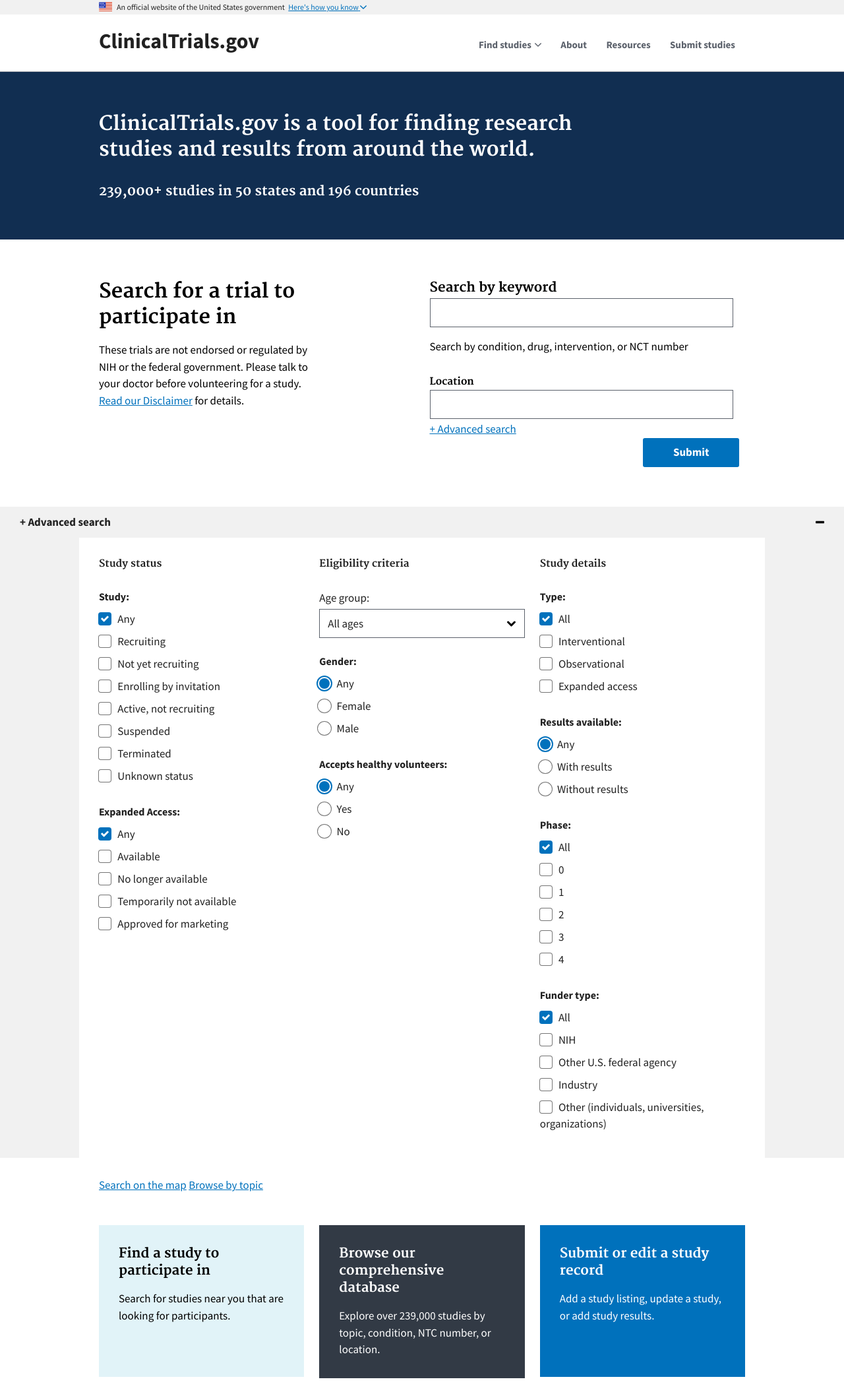
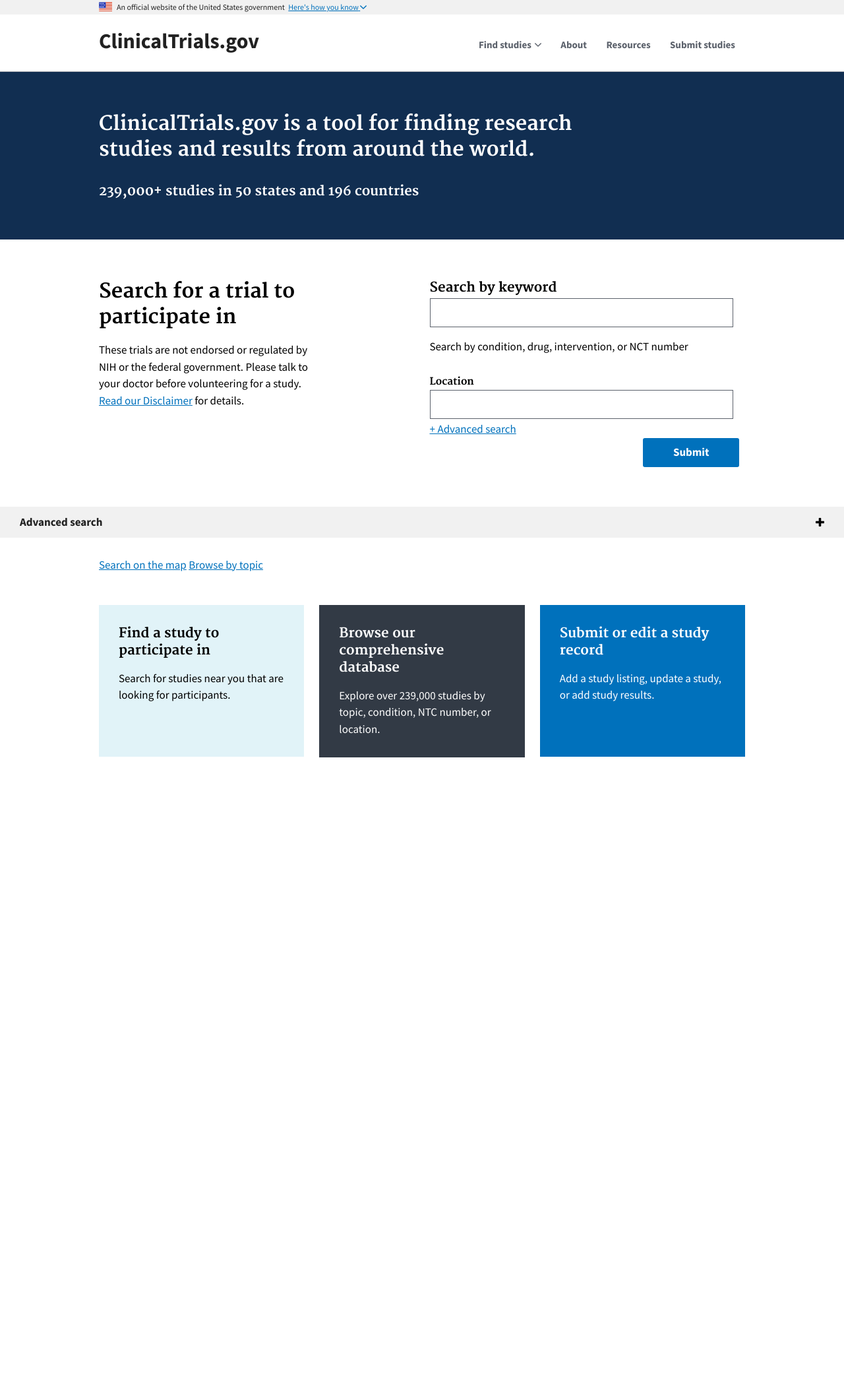
Before and after one commit to 18F/clinical-trials-prototype, a Jekyll site: the page built from index.md, in a window 1280 px wide. Shown: the whole page at 66% size. Built offline with Jekyll 4.4.1, drawn with Linux system fonts in a browser that asks for light colours; after the commit the page ends 1178 px from its top, so only the background shows below that.

Commit message:
Close advanced search by default

```diff
--- a/_includes/advanced-search.html
+++ b/_includes/advanced-search.html
@@ -73,7 +73,7 @@
         </div>
         <div class="usa-width-one-third">
           <h3 class="h5">Eligibility criteria</h3>
-          <label for="age-group">Age group:</label>
+          <label class="form-label" for="age-group">Age group:</label>
           <select name="age-group" id="age-group">
             <option value="all ages">All ages</option>
             <option value="value1">Option A</option>
--- a/_sass/_custom.scss
+++ b/_sass/_custom.scss
@@ -69,11 +69,25 @@
   margin-top: 3rem;
 }
 
+@mixin advanced-search-label {
+  font-size: 16px;
+  margin-bottom: 1rem;
+  padding-top: 2rem;
+}
+
 .search-advanced {
+  .usa-accordion-content {
+    background-color: transparent;
+  }
+
   legend {
-    font-size: 16px;
-    margin-bottom: 1rem;
-    padding-top: 2rem;
+    @include advanced-search-label;
+  }
+
+  .form-label {
+    @include advanced-search-label;
+    font-weight: $font-bold;
+    margin-top: 0;
   }
 }
 
```
Also changed, not shown: other parts of _includes/advanced-search.html (+2 -2 lines).
